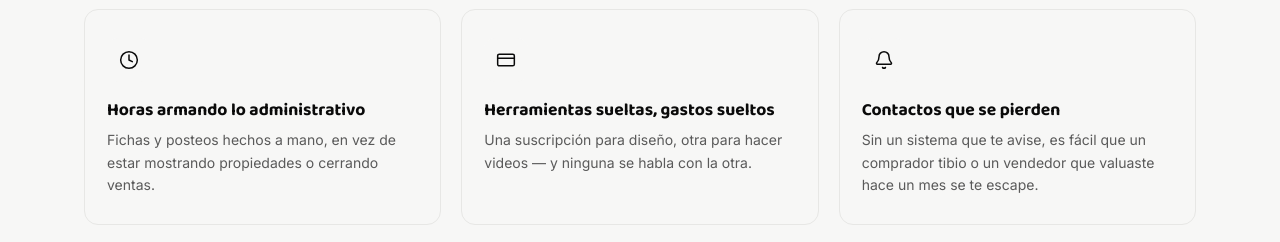
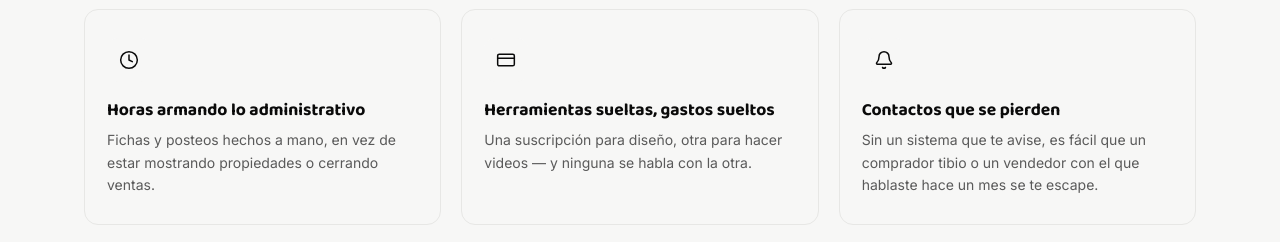
Before and after one commit to cierreasiste/cierre-landing, a plain HTML site: page asesores.html in a window 1280 px wide. Shown: the part 1140-1382 px from the top of the page. Drawn offline with Linux system fonts and the light colour scheme.

Commit message:
Update text for clarity in asesores.html

```diff
--- a/asesores.html
+++ b/asesores.html
@@ -401,7 +401,7 @@
         <div class="product-icon"><svg class="ico" viewBox="0 0 24 24" fill="none" stroke="currentColor" stroke-width="1.8" stroke-linecap="round" stroke-linejoin="round"><path d="M10.268 21a2 2 0 0 0 3.464 0" />
   <path d="M3.262 15.326A1 1 0 0 0 4 17h16a1 1 0 0 0 .74-1.673C19.41 13.956 18 12.499 18 8A6 6 0 0 0 6 8c0 4.499-1.411 5.956-2.738 7.326" /></svg></div>
         <h3>Contactos que se pierden</h3>
-        <p>Sin un sistema que te avise, es fácil que un comprador tibio o un vendedor que valuaste hace un mes se te escape.</p>
+        <p>Sin un sistema que te avise, es fácil que un comprador tibio o un vendedor con el que hablaste hace un mes se te escape.</p>
       </div>
       <div class="product-card">
         <div class="product-icon"><svg class="ico" viewBox="0 0 24 24" fill="none" stroke="currentColor" stroke-width="1.8" stroke-linecap="round" stroke-linejoin="round"><path d="M12 22a1 1 0 0 1 0-20 10 9 0 0 1 10 9 5 5 0 0 1-5 5h-2.25a1.75 1.75 0 0 0-1.4 2.8l.3.4a1.75 1.75 0 0 1-1.4 2.8z" />
```
